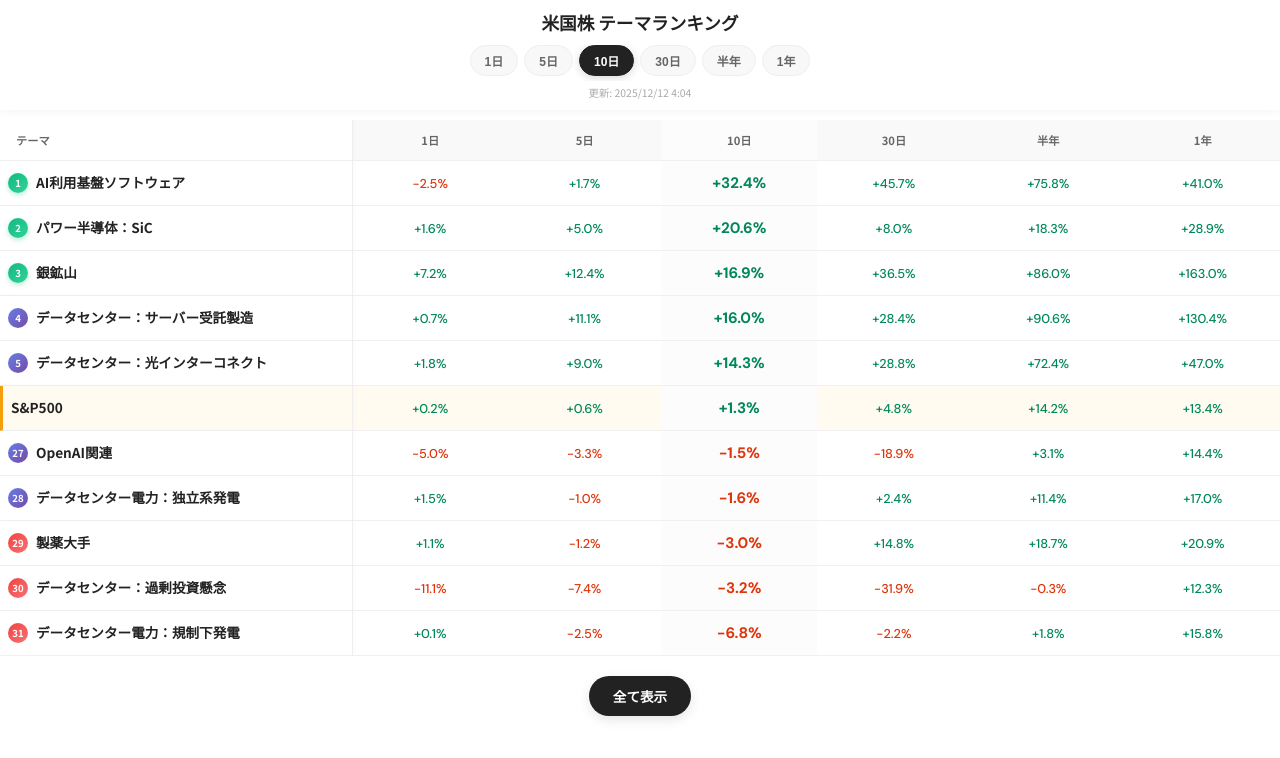
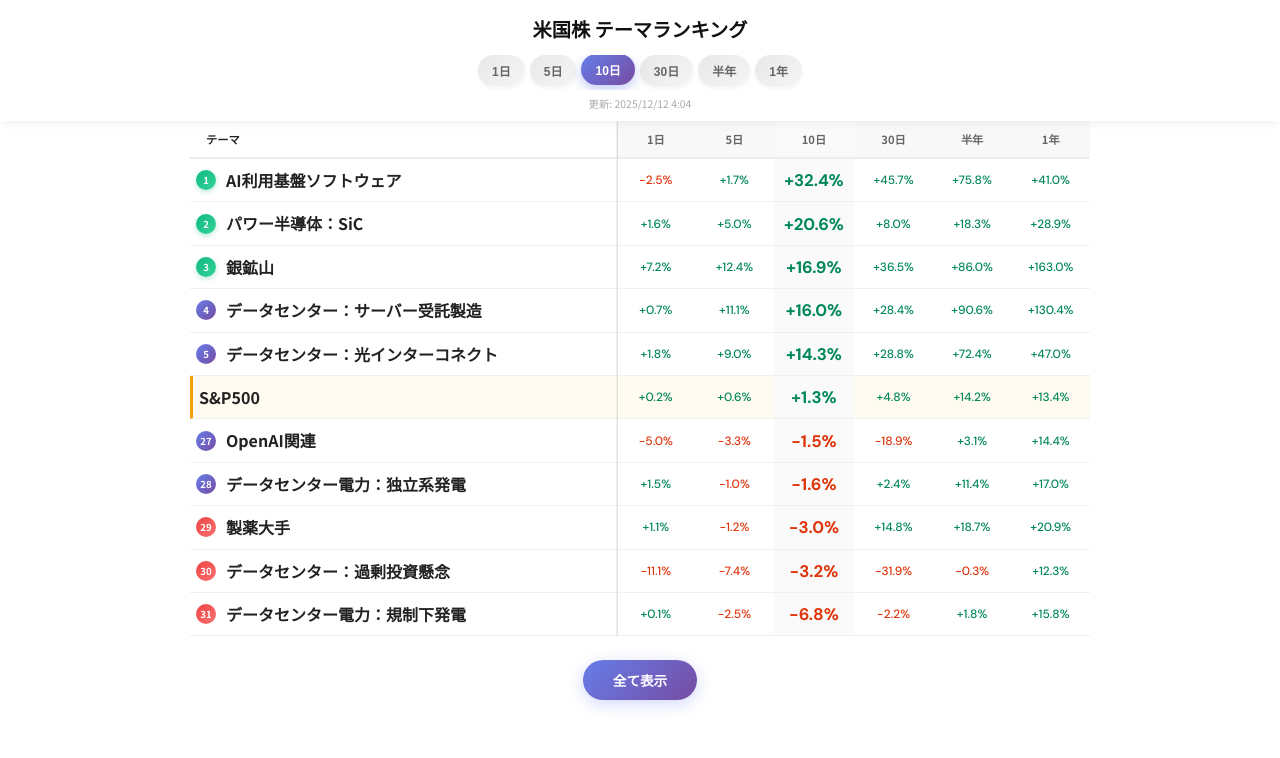
Before and after one commit to UsStocksInsight/new_website, a plain HTML site: page index.html in a window 1280 px wide. Drawn offline with Linux system fonts and the light colour scheme.

Commit message:
Add files via upload

```diff
--- a/index.html
+++ b/index.html
@@ -13,139 +13,238 @@
                 --border-color: #f0f0f0;
                 --text-main: #222;
                 --text-muted: #666;
+
                 --rank-top: linear-gradient(135deg, #10b981 0%, #34d399 100%);
                 --rank-normal: linear-gradient(135deg, #667eea 0%, #764ba2 100%);
                 --rank-bottom: linear-gradient(135deg, #ef4444 0%, #f87171 100%);
+
                 --positive: #00875a;
                 --negative: #de350b;
+
                 --sp500-bg: #fffbf0;
+                --sp500-border: #f59e0b;
                 --sticky-bg: #fff;
+
+                /* カラム幅設定 */
+                --perf-col-width: 80px;      /* モバイルの数値幅 */
+                --perf-col-width-pc: 70px;   /* PCの数値幅 */
             }
 
             * { box-sizing: border-box; -webkit-tap-highlight-color: transparent; }
+
             body {
                 font-family: 'Noto Sans JP', 'DM Sans', sans-serif;
                 margin: 0; padding: 0;
                 color: var(--text-main);
-                padding-bottom: 60px;
+                padding-bottom: 80px;
                 background: var(--bg-color);
             }
 
-            /* ヘッダーエリア */
-            .sticky-header {
+            .wrapper {
+                max-width: 900px;
+                margin: 0 auto;
+                position: relative;
+            }
+
+            /* --- ヘッダー --- */
+            .sticky-header-container {
                 position: sticky;
                 top: 0;
                 z-index: 100;
-                background: rgba(255, 255, 255, 0.95);
-                backdrop-filter: blur(5px);
-                box-shadow: 0 1px 10px rgba(0,0,0,0.05);
-                padding: 10px 0;
+                background: rgba(255, 255, 255, 0.98);
+                box-shadow: 0 2px 10px rgba(0,0,0,0.06);
+            }
+
+            .header-content {
+                padding: 15px 0 10px 0;
             }
 
             h1 {
                 text-align: center;
-                font-size: 1.1rem;
-                margin: 0 0 10px 0;
+                font-size: 1.2rem;
+                margin: 0 0 12px 0;
                 font-weight: 700;
+                color: #111;
             }
 
-            /* 期間切り替えボタン */
+            /* --- 期間ボタン --- */
             .period-nav {
                 display: flex;
                 justify-content: center;
-                gap: 6px;
-                padding: 0 10px 5px;
+                gap: 5px;
+                padding: 0 10px 4px;
                 overflow-x: auto;
-                -webkit-overflow-scrolling: touch;
                 scrollbar-width: none;
             }
             .period-nav::-webkit-scrollbar { display: none; }
 
             .period-btn {
-                padding: 6px 14px;
-                border-radius: 20px;
-                border: 1px solid #eee;
-                background: #f8f8f8;
+                padding: 7px 14px;
+                border: none;
+                background: linear-gradient(135deg, #e8e8e8 0%, #f5f5f5 100%);
+                border-radius: 25px;
                 font-size: 0.75rem;
                 color: #666;
                 font-weight: 600;
                 white-space: nowrap;
                 cursor: pointer;
-                transition: all 0.2s;
+                transition: all 0.3s ease;
+                box-shadow: 0 2px 4px rgba(0,0,0,0.05);
+                flex-shrink: 0;
             }
+
+            .period-btn:hover:not(.active) {
+                transform: translateY(-1px);
+                background: linear-gradient(135deg, #ddd 0%, #e8e8e8 100%);
+            }
+
             .period-btn.active {
-                background: var(--text-main);
+                background: linear-gradient(135deg, #667eea 0%, #764ba2 100%);
                 color: #fff;
-                border-color: var(--text-main);
-                box-shadow: 0 2px 8px rgba(0,0,0,0.15);
+                box-shadow: 0 4px 12px rgba(102, 126, 234, 0.4);
+                transform: translateY(-1px);
             }
 
             .update-info {
                 text-align: center;
                 font-size: 0.65rem;
                 color: #aaa;
-                margin-top: 4px;
+                margin-top: 6px;
             }
 
-            /* メインテーブル構造 */
+            /* --- テーブル設定 --- */
             .table-container {
                 overflow-x: auto;
-                -webkit-overflow-scrolling: touch; /* iOSでの慣性スクロール */
+                -webkit-overflow-scrolling: touch;
                 position: relative;
-                margin-top: 10px;
+                margin-top: 0;
+                scrollbar-width: thin;
             }
 
             table {
                 width: 100%;
-                border-collapse: separate; /* stickyのために必要 */
+                border-collapse: separate;
                 border-spacing: 0;
-                min-width: 600px; /* スクロールさせるための最小幅 */
             }
 
             th, td {
-                padding: 12px 8px;
+                padding: 12px 4px;
                 border-bottom: 1px solid var(--border-color);
                 vertical-align: middle;
             }
 
-            /* ヘッダー行 */
             thead th {
-                background: #f9f9f9;
+                background: #f8f8f8;
                 font-size: 0.7rem;
                 color: var(--text-muted);
                 position: sticky;
                 top: 0;
-                z-index: 10; /* コンテンツより上 */
+                z-index: 10;
                 white-space: nowrap;
                 text-align: center;
+                border-bottom: 2px solid #eee;
             }
 
-            /* 1列目（テーマ名）の固定設定 */
+            /* --- テーマ名カラム (Sticky) --- */
             .col-sticky {
                 position: sticky;
                 left: 0;
                 background: var(--sticky-bg);
-                z-index: 11; /* 他のセルより上 */
-                width: 160px;
-                min-width: 160px;
-                max-width: 160px;
+                z-index: 11;
+
+                /* --- モバイル用幅設定 (強制適用) --- */
+                /* 画面幅 - 80px (数値カラム1つ分) */
+                width: calc(100vw - var(--perf-col-width));
+                min-width: calc(100vw - var(--perf-col-width));
+                max-width: calc(100vw - var(--perf-col-width));
+
                 border-right: 1px solid #eee;
-                box-shadow: 2px 0 5px rgba(0,0,0,0.02);
+                box-shadow: 3px 0 8px rgba(0,0,0,0.03);
             }
 
             thead th.col-sticky {
-                z-index: 20; /* ヘッダーかつ固定列なので最前面 */
+                z-index: 20;
                 text-align: left;
                 padding-left: 16px;
+                font-weight: 600;
+                color: var(--text-main);
             }
 
-            /* セルのスタイル */
             .theme-cell {
                 display: flex;
                 align-items: center;
-                gap: 8px;
+                gap: 10px;
+                padding-right: 8px;
             }
 
+            .theme-name {
+                font-size: 0.9rem;
+                font-weight: 600;
+                line-height: 1.4;
+                white-space: normal;
+                word-break: break-word;
+            }
+
+            /* --- 数値カラム --- */
+            .perf-cell {
+                text-align: center;
+                font-family: 'DM Sans', sans-serif;
+
+                /* 非選択時 (PC/Mobile共通ベース) */
+                font-size: 0.7rem; /* 文字は小さく */
+                font-weight: 400;
+
+                width: var(--perf-col-width);
+                min-width: var(--perf-col-width);
+            }
+
+            /* 選択中のカラム */
+            .perf-cell.active-col, th.active-col {
+                background-color: #fafafa;
+            }
+
+            .perf-cell.active-col {
+                /* 選択中は大きく太く */
+                font-weight: 700;
+                font-size: 1.0rem;
+            }
+
+            /* 値の色設定 (常に色は維持) */
+            .val-pos { color: var(--positive); }
+            .val-neg { color: var(--negative); }
+
+            /* --- PC向けメディアクエリ (800px以上) --- */
+            @media (min-width: 800px) {
+                .col-sticky {
+                    /* PCでは固定幅に戻す */
+                    width: 380px;
+                    min-width: 380px;
+                    max-width: 380px;
+                    box-shadow: 1px 0 0px rgba(0,0,0,0.1);
+                }
+
+                .theme-name {
+                    font-size: 1.0rem;
+                }
+
+                .perf-cell {
+                    width: var(--perf-col-width-pc);
+                    min-width: var(--perf-col-width-pc);
+                    /* PCの非選択時は少し読みやすく */
+                    font-size: 0.75rem;
+                }
+
+                /* PCの選択時 */
+                .perf-cell.active-col {
+                    font-size: 1.05rem;
+                }
+
+                th, td {
+                    padding: 10px 6px;
+                }
+            }
+
+            /* ランクバッジ */
             .rank-badge {
                 width: 20px;
                 height: 20px;
@@ -162,74 +261,30 @@
             .rank-top { background: var(--rank-top); box-shadow: 0 2px 5px rgba(16, 185, 129, 0.3); }
             .rank-bottom { background: var(--rank-bottom); }
 
-            .theme-name {
-                font-size: 0.85rem;
-                font-weight: 600;
-                line-height: 1.3;
-                overflow: hidden;
-                display: -webkit-box;
-                -webkit-line-clamp: 2;
-                -webkit-box-orient: vertical;
+            tr.is-sp500 td { background-color: var(--sp500-bg); }
+            tr.is-sp500 .col-sticky { background-color: var(--sp500-bg); border-left: 3px solid var(--sp500-border); }
+
+            .expand-area { padding: 24px; text-align: center; }
+            .expand-btn {
+                background: linear-gradient(135deg, #667eea 0%, #764ba2 100%);
+                color: #fff;
+                border: none; padding: 10px 30px; border-radius: 30px;
+                font-size: 0.85rem; font-weight: 600; cursor: pointer;
+                box-shadow: 0 4px 15px rgba(102, 126, 234, 0.3);
             }
-
-            .perf-cell {
-                text-align: center;
-                font-family: 'DM Sans', sans-serif;
-                font-size: 0.8rem;
-                width: 70px; /* 各期間の幅 */
-            }
-
-            /* アクティブな期間の強調 */
-            .perf-cell.active-col, th.active-col {
-                background-color: #fcfcfc;
-            }
-            .perf-cell.active-col {
-                font-weight: 700;
-                font-size: 0.95rem;
-            }
-
-            /* S&P500のハイライト */
-            tr.is-sp500 td {
-                background-color: var(--sp500-bg);
-            }
-            tr.is-sp500 .col-sticky {
-                background-color: var(--sp500-bg);
-                border-left: 3px solid #f59e0b;
-            }
-
-            /* 値の色 */
-            .val-pos { color: var(--positive); }
-            .val-neg { color: var(--negative); }
-
-            /* 展開ボタン */
-            .expand-area {
-                padding: 20px;
-                text-align: center;
-                background: linear-gradient(to bottom, rgba(255,255,255,0), rgba(255,255,255,1));
-            }
-            .expand-btn {
-                background: var(--text-main);
-                color: #fff;
-                border: none;
-                padding: 10px 24px;
-                border-radius: 30px;
-                font-size: 0.85rem;
-                font-weight: bold;
-                cursor: pointer;
-                box-shadow: 0 4px 12px rgba(0,0,0,0.1);
-            }
-
         </style>
     </head>
     <body>
 
-        <div class="sticky-header">
+        <div class="sticky-header-container">
+            <div class="wrapper header-content">
                 <h1>米国株 テーマランキング</h1>
-            <div class="period-nav" id="period-nav">
-                </div>
+                <div class="period-nav" id="period-nav"></div>
                 <div class="update-info" id="update-info"></div>
             </div>
+        </div>
 
+        <div class="wrapper">
             <div class="table-container" id="scroll-container">
                 <table id="ranking-table">
                     <thead>
@@ -245,9 +300,9 @@
             <div id="expand-area" class="expand-area" style="display:none;">
                 <button class="expand-btn" onclick="expandAll()">全て表示</button>
             </div>
+        </div>
 
         <script>
-            // データ準備
             const csvRaw = `テーマ,1日,5日,10日,3ヶ月,半年,1年
 グーグル「Gemini3」「TPU」でAI覇権,0.008606431385602242,0.08184418120581505,0.11948918711331835,0.3031303871912552,0.7015631619500655,0.7160321818947755
 AI利用恩恵により株価上昇,0.014622745118110014,0.012094136589298365,0.018244946230594472,0.10711279874148905,0.21868141240515726,0.2835409375345581
@@ -286,27 +341,21 @@ SP500,0.002079350841514227,0.006399170798031539,0.012974489731924832,0.048100852
             let allData = [];
             let isExpanded = false;
 
-            // CSVパース
             function parseCSV(text) {
                 const lines = text.trim().split('\n');
                 const headers = lines[0].split(',').map(h => h.trim());
-
-                // ヘッダーのマッピング
                 const pMap = {};
                 periods.forEach(p => {
                     let idx = headers.indexOf(p);
                     if (idx === -1 && p === '30日') idx = headers.findIndex(h => h === '3ヶ月' || h === '1ヶ月');
                     pMap[p] = idx;
                 });
-
                 const data = [];
                 for(let i=1; i<lines.length; i++) {
                     const row = lines[i].split(',');
                     if(row.length < 2) continue;
-
                     const name = row[0];
                     const isSP500 = (name === 'SP500' || name === 'S&P500');
-
                     const item = { name: isSP500 ? 'S&P500' : name, isSP500, raw: row };
                     periods.forEach(p => {
                         const idx = pMap[p];
@@ -317,11 +366,8 @@ SP500,0.002079350841514227,0.006399170798031539,0.012974489731924832,0.048100852
                 return data;
             }
 
-            // 初期化
             function init() {
                 allData = parseCSV(csvRaw);
-
-                // ナビゲーション生成
                 const nav = document.getElementById('period-nav');
                 periods.forEach(p => {
                     const btn = document.createElement('button');
@@ -331,9 +377,8 @@ SP500,0.002079350841514227,0.006399170798031539,0.012974489731924832,0.048100852
                     nav.appendChild(btn);
                 });
 
-                // テーブルヘッダー生成
                 const thead = document.getElementById('table-header');
-                periods.forEach((p, index) => {
+                periods.forEach((p) => {
                     const th = document.createElement('th');
                     th.innerText = p;
                     th.dataset.period = p;
@@ -341,66 +386,45 @@ SP500,0.002079350841514227,0.006399170798031539,0.012974489731924832,0.048100852
                     thead.appendChild(th);
                 });
 
-                // 日付更新
                 const now = new Date();
                 document.getElementById('update-info').innerText =
                     `更新: ${now.getFullYear()}/${now.getMonth()+1}/${now.getDate()} ${now.getHours()}:${String(now.getMinutes()).padStart(2,'0')}`;
 
                 renderTable();
-
-                // 初期ロード時のスクロール位置調整
                 setTimeout(() => scrollToActiveColumn(false), 100);
             }
 
-            // 期間変更時の処理
             function changePeriod(period) {
                 currentPeriod = period;
-
-                // ボタンの見た目更新
-                document.querySelectorAll('.period-btn').forEach(b => {
-                    b.classList.toggle('active', b.innerText === period);
-                });
-
-                // ヘッダーのハイライト更新
-                document.querySelectorAll('#table-header th').forEach(th => {
-                    th.classList.toggle('active-col', th.dataset.period === period);
-                });
-
-                // 並び替えと再描画
-                isExpanded = false; // 期間を変えたら一旦閉じる（好みで変更可）
+                document.querySelectorAll('.period-btn').forEach(b => b.classList.toggle('active', b.innerText === period));
+                document.querySelectorAll('#table-header th').forEach(th => th.classList.toggle('active-col', th.dataset.period === period));
+                isExpanded = false;
                 renderTable();
-
-                // 列へスクロール
                 scrollToActiveColumn(true);
             }
 
-            // 指定した列を画面中央（または見やすい位置）へスクロール
             function scrollToActiveColumn(smooth) {
                 const container = document.getElementById('scroll-container');
                 const headerCells = document.querySelectorAll('#table-header th');
+                const stickyCell = document.querySelector('.col-sticky');
+
                 let targetCell = null;
-
-                // sticky列の幅を取得（160pxと定義しているが動的に取得）
-                const stickyWidth = headerCells[0].offsetWidth;
-
                 headerCells.forEach(th => {
                     if(th.dataset.period === currentPeriod) targetCell = th;
                 });
 
-                if(targetCell) {
-                    // 中央寄せの計算
-                    // スクロール位置 = セルの左端位置 - (画面幅/2) + (セル幅/2)
-                    // ただし、左側のSticky列が邪魔しないように考慮
+                if(targetCell && stickyCell) {
+                    const stickyWidth = stickyCell.offsetWidth;
+                    const targetLeft = targetCell.offsetLeft;
 
-                    const cellLeft = targetCell.offsetLeft;
-                    const cellWidth = targetCell.offsetWidth;
-                    const containerWidth = container.clientWidth;
+                    // シンプルかつ強力な計算:
+                    // ターゲット列の開始位置(offsetLeft)から、Sticky列の幅(stickyWidth)を引く。
+                    // これにより、Sticky列のすぐ右側（可視領域の左端）にターゲット列の左端が来るようにスクロールされる。
+                    // モバイルではSticky列が画面の大部分を占め、残りの隙間がターゲット列幅と一致するため、
+                    // 結果として画面右端にターゲット列がピタリと収まる。
 
-                    // 単純に真ん中に持ってくる
-                    let scrollPos = cellLeft - (containerWidth / 2) + (cellWidth / 2);
+                    let scrollPos = targetLeft - stickyWidth;
 
-                    // 左端のSticky列に隠れないように最低値を設定
-                    // (cellLeftがSticky幅より小さいことは構造上ないが念のため)
                     if (scrollPos < 0) scrollPos = 0;
 
                     container.scrollTo({
@@ -410,32 +434,20 @@ SP500,0.002079350841514227,0.006399170798031539,0.012974489731924832,0.048100852
                 }
             }
 
-            // テーブル描画
             function renderTable() {
                 const tbody = document.getElementById('table-body');
                 tbody.innerHTML = '';
-
-                // ソート
                 const sorted = [...allData].sort((a, b) => b[currentPeriod] - a[currentPeriod]);
-
-                // S&P500のランク除外用ロジックなど
                 let displayData = sorted;
                 const total = sorted.length;
+                const expandArea = document.getElementById('expand-area');
 
-                // 展開していない場合は上位5件+下位5件+SP500
-                const expandArea = document.getElementById('expand-area');
                 if(!isExpanded && total > 15) {
                     const top5 = sorted.slice(0, 5);
                     const bottom5 = sorted.slice(total - 5);
-
-                    // 重複除去して結合
                     const visibleSet = new Set([...top5, ...bottom5]);
-
-                    // SP500があれば必ず含める
                     const sp500Item = sorted.find(d => d.isSP500);
                     if(sp500Item) visibleSet.add(sp500Item);
-
-                    // インデックス順（ランク順）に戻すために元の配列からフィルタ
                     displayData = sorted.filter(d => visibleSet.has(d));
                     expandArea.style.display = 'block';
                 } else {
@@ -443,16 +455,11 @@ SP500,0.002079350841514227,0.006399170798031539,0.012974489731924832,0.048100852
                 }
 
                 displayData.forEach(item => {
-                    // 本当の順位（ソート済み配列内のインデックス）
                     const realIndex = sorted.indexOf(item);
-
                     const tr = document.createElement('tr');
                     if(item.isSP500) tr.className = 'is-sp500';
-
-                    // 1列目: Stickyテーマ名
                     const tdName = document.createElement('td');
                     tdName.className = 'col-sticky';
-
                     let rankHtml = '';
                     if(!item.isSP500) {
                         let rClass = 'rank-badge';
@@ -460,29 +467,18 @@ SP500,0.002079350841514227,0.006399170798031539,0.012974489731924832,0.048100852
                         if(realIndex >= total - 3) rClass += ' rank-bottom';
                         rankHtml = `<div class="${rClass}">${realIndex + 1}</div>`;
                     }
-
-                    tdName.innerHTML = `
-                        <div class="theme-cell">
-                            ${rankHtml}
-                            <div class="theme-name">${item.name}</div>
-                        </div>
-                    `;
+                    tdName.innerHTML = `<div class="theme-cell">${rankHtml}<div class="theme-name">${item.name}</div></div>`;
                     tr.appendChild(tdName);
-
-                    // パフォーマンス列
                     periods.forEach(p => {
                         const td = document.createElement('td');
                         td.className = 'perf-cell';
                         if(p === currentPeriod) td.classList.add('active-col');
-
                         const val = item[p];
                         const sign = val > 0 ? '+' : '';
                         const colorClass = val >= 0 ? 'val-pos' : 'val-neg';
-
                         td.innerHTML = `<span class="${colorClass}">${sign}${(val * 100).toFixed(1)}%</span>`;
                         tr.appendChild(td);
                     });
-
                     tbody.appendChild(tr);
                 });
             }
@@ -492,7 +488,6 @@ SP500,0.002079350841514227,0.006399170798031539,0.012974489731924832,0.048100852
                 renderTable();
             }
 
-            // 実行
             init();
         </script>
     </body>
```
Lines whose indentation alone changed are shown as unchanged.
